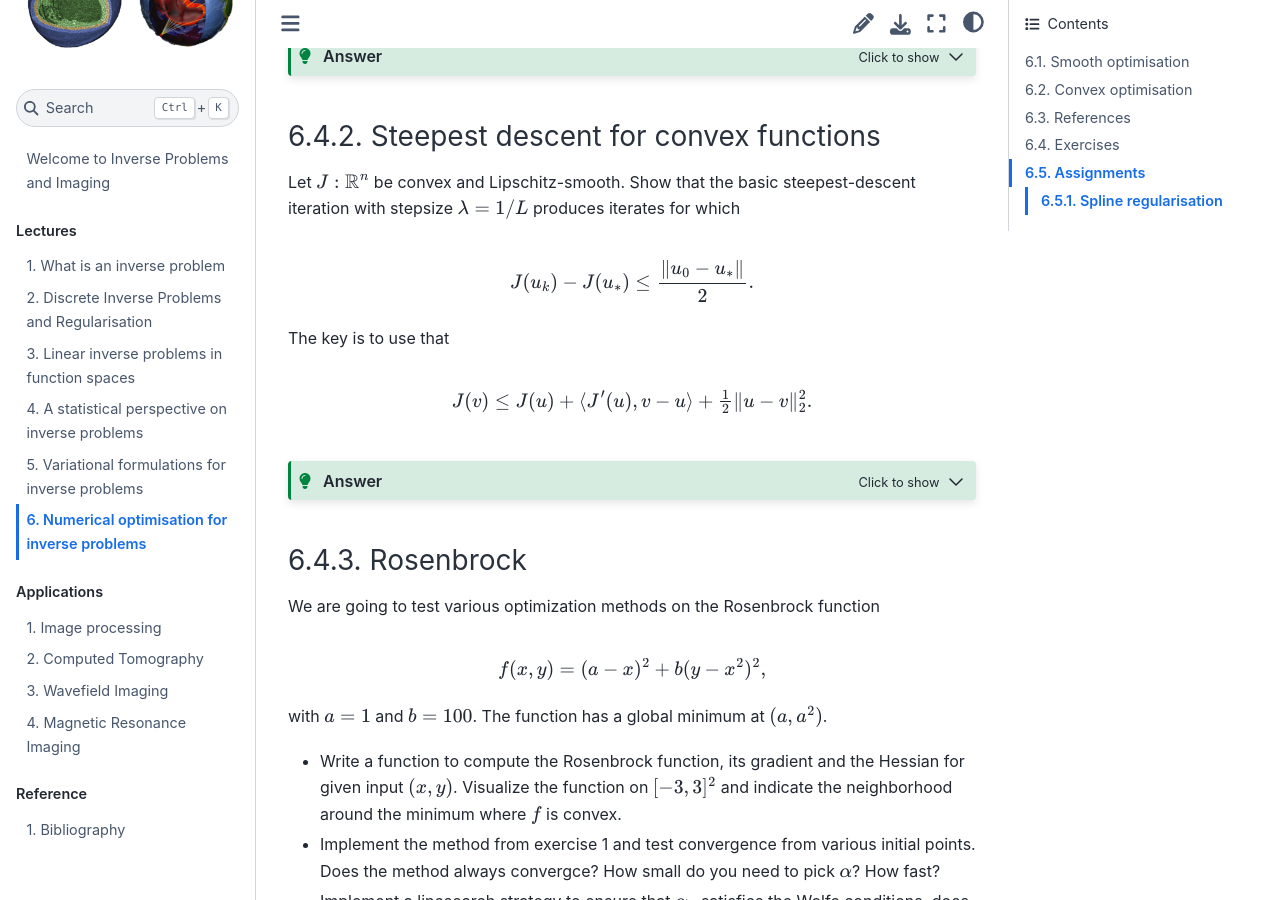
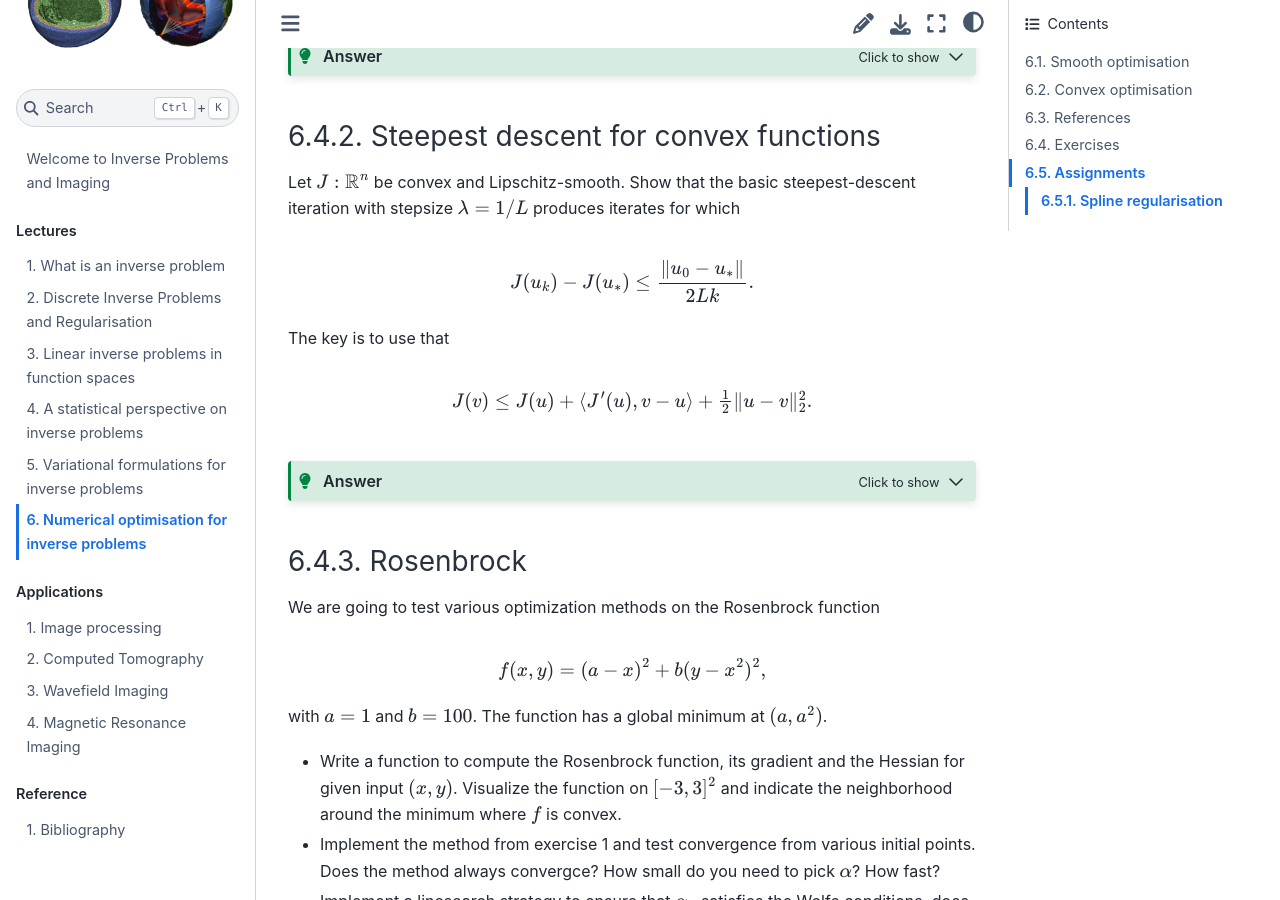
Before and after one commit to TristanvanLeeuwen/IP_and_Im_Lectures, a Jupyter Book: the page built from numerical_optimisation.md, in a window 1280 px wide and 900 px high, scrolled down 16109 px. Built offline with Jupyter Book 1.0.4 settings and Sphinx 7.4.7 and the Sphinx Book theme 1.1.4, drawn with Linux system fonts in a browser that asks for light colours; cross-references to code outside the pages are shown as plain code.

Commit message:
update ex 6.4.2

```diff
--- a/numerical_optimisation.md
+++ b/numerical_optimisation.md
@@ -723,7 +723,7 @@ this gives us an optimal value of $\alpha = 2/(\mu + L)$.
 
 Let $J : \mathbb{R}^n$ be convex and Lipschitz-smooth. Show that the basic steepest-descent iteration with stepsize $\lambda = 1/L$ produces iterates for which
 
-$$J(u_k) - J(u_*) \leq \frac{\|u_0 - u_*\|}{2}.$$
+$$J(u_k) - J(u_*) \leq \frac{\|u_0 - u_*\|}{2Lk}.$$
 
 The key is to use that
 
```
